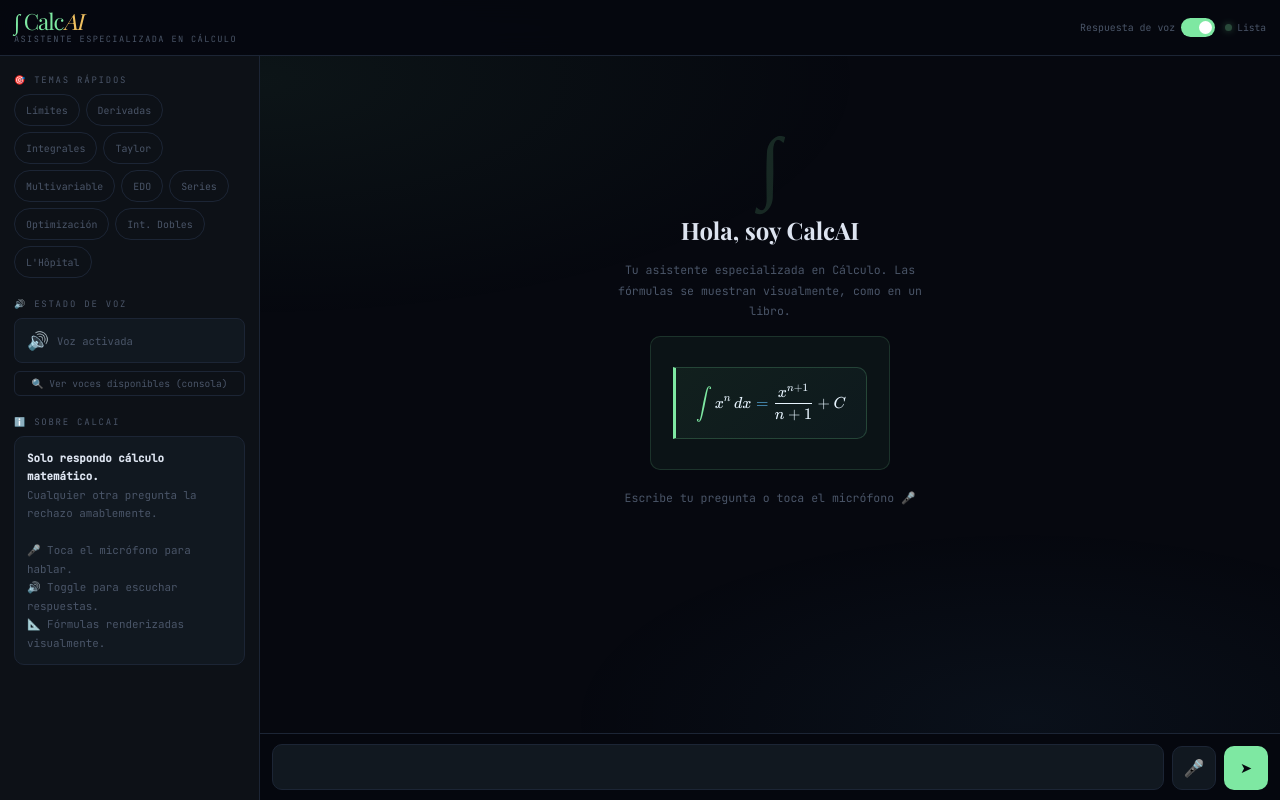
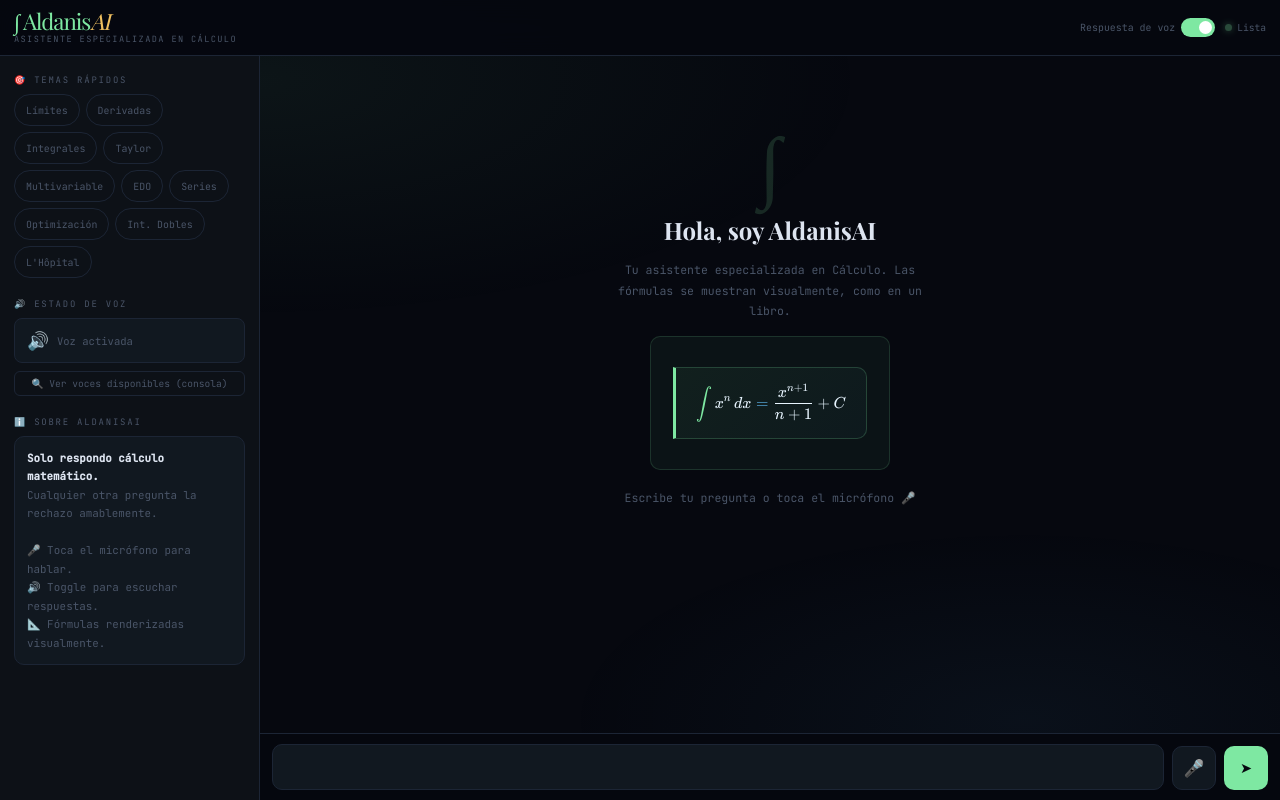
Before and after one commit to Aaldanis/Proyecto-de-calculo, a plain HTML site: page static/index.html in a window 1280 px wide. Drawn offline with nearby package versions, Linux system fonts and the light colour scheme; a web font is replaced by a local one.

Commit message:
Update index.html

```diff
--- a/static/index.html
+++ b/static/index.html
@@ -6,7 +6,7 @@
   <meta name="theme-color" content="#06080f"/>
   <meta name="apple-mobile-web-app-capable" content="yes"/>
   <meta name="apple-mobile-web-app-status-bar-style" content="black-translucent"/>
-  <title>∫ CalcAI</title>
+  <title>∫ AldanisAI</title>
 
   <!-- Fuentes -->
   <link href="https://fonts.googleapis.com/css2?family=Playfair+Display:ital,wght@0,400;0,700;1,400&family=JetBrains+Mono:wght@300;400;500&display=swap" rel="stylesheet"/>
@@ -358,7 +358,7 @@
 <header>
   <button class="menu-btn" id="menu-btn" onclick="toggleSidebar()" aria-label="Menú">☰</button>
   <div>
-    <div class="logo">∫ Calc<em>AI</em></div>
+    <div class="logo">∫ Aldanis<em>AI</em></div>
     <div class="tagline">Asistente especializada en Cálculo</div>
   </div>
   <div class="header-right">
@@ -406,7 +406,7 @@
     </div>
 
     <div>
-      <div class="sec-label">ℹ️ Sobre CalcAI</div>
+      <div class="sec-label">ℹ️ Sobre AldanisAI</div>
       <div class="info-box">
         <strong>Solo respondo cálculo matemático.</strong><br/>
         Cualquier otra pregunta la rechazo amablemente.<br/><br/>
@@ -422,7 +422,7 @@
     <div id="messages">
       <div class="welcome">
         <div class="welcome-symbol">∫</div>
-        <h2>Hola, soy CalcAI</h2>
+        <h2>Hola, soy AldanisAI</h2>
         <p>Tu asistente especializada en Cálculo. Las fórmulas se muestran visualmente, como en un libro.</p>
         <!-- Preview de cómo se ven las fórmulas -->
         <div class="welcome-formula" id="formula-preview">
```
